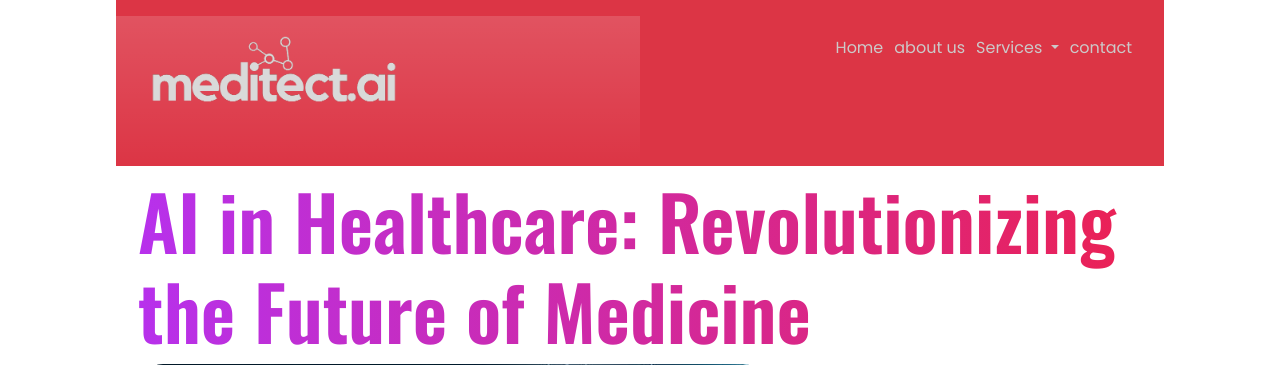
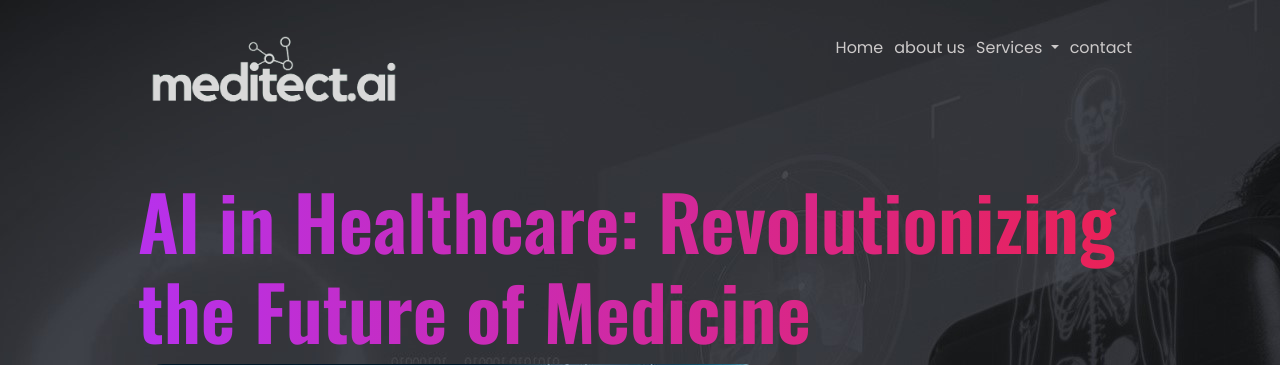
Before and after one commit to laiz-in/meditect, a Flask app: page / in a window 1280 px wide. Shown: the top 365 px of the page. Run offline with Flask 3, Linux system fonts and the light colour scheme.

Commit message:
2nd ui update

```diff
--- a/templates/home.html
+++ b/templates/home.html
@@ -16,13 +16,13 @@
     <link href="https://fonts.googleapis.com/css2?family=Alfa+Slab+One&family=Oswald:wght@600&display=swap" rel="stylesheet">
     <script src="https://cdn.jsdelivr.net/npm/bootstrap@5.3.0/dist/js/bootstrap.bundle.min.js" integrity="sha384-geWF76RCwLtnZ8qwWowPQNguL3RmwHVBC9FhGdlKrxdiJJigb/j/68SIy3Te4Bkz" crossorigin="anonymous"></script>
   </head>
-<body >
+<body background="static\assets\bg.jpg">
   <a href="{{ url_for('home') }}" class="round-button">
     <img src="static/assets/up-arrow.png" alt="Up Arrow">
   </a>
     <div class="header">
-      <div class="row bg-danger">
-        <div class="col-6 col-sm-6 mt-3 bg-gradient">
+      <div class="row">
+        <div class="col-6 col-sm-6 mt-3">
           <a href="{{ url_for('home') }}">
             <img class="img-fluid" src="static\assets\meditect-logo.png" alt="Logo">
           </a>
```
